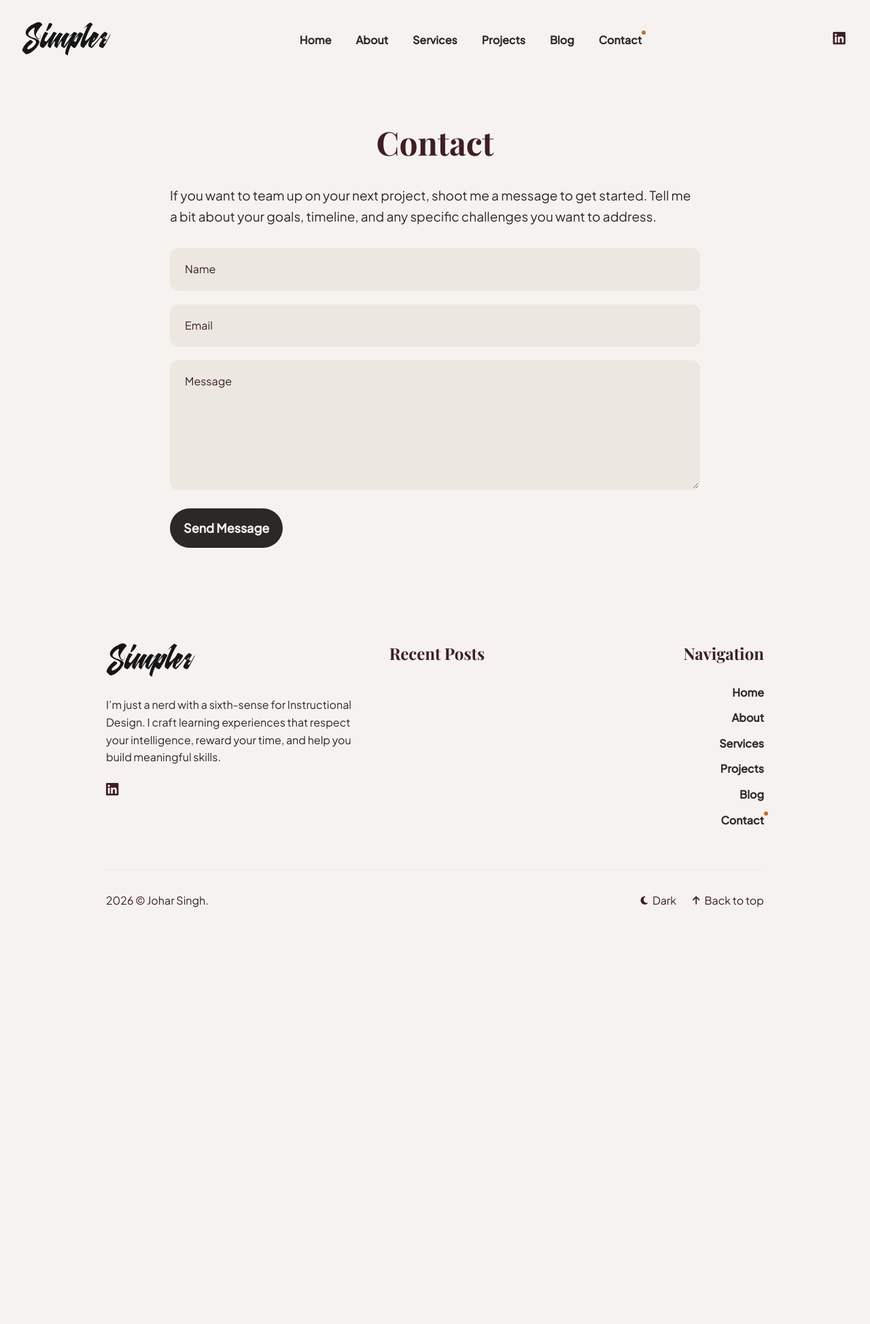
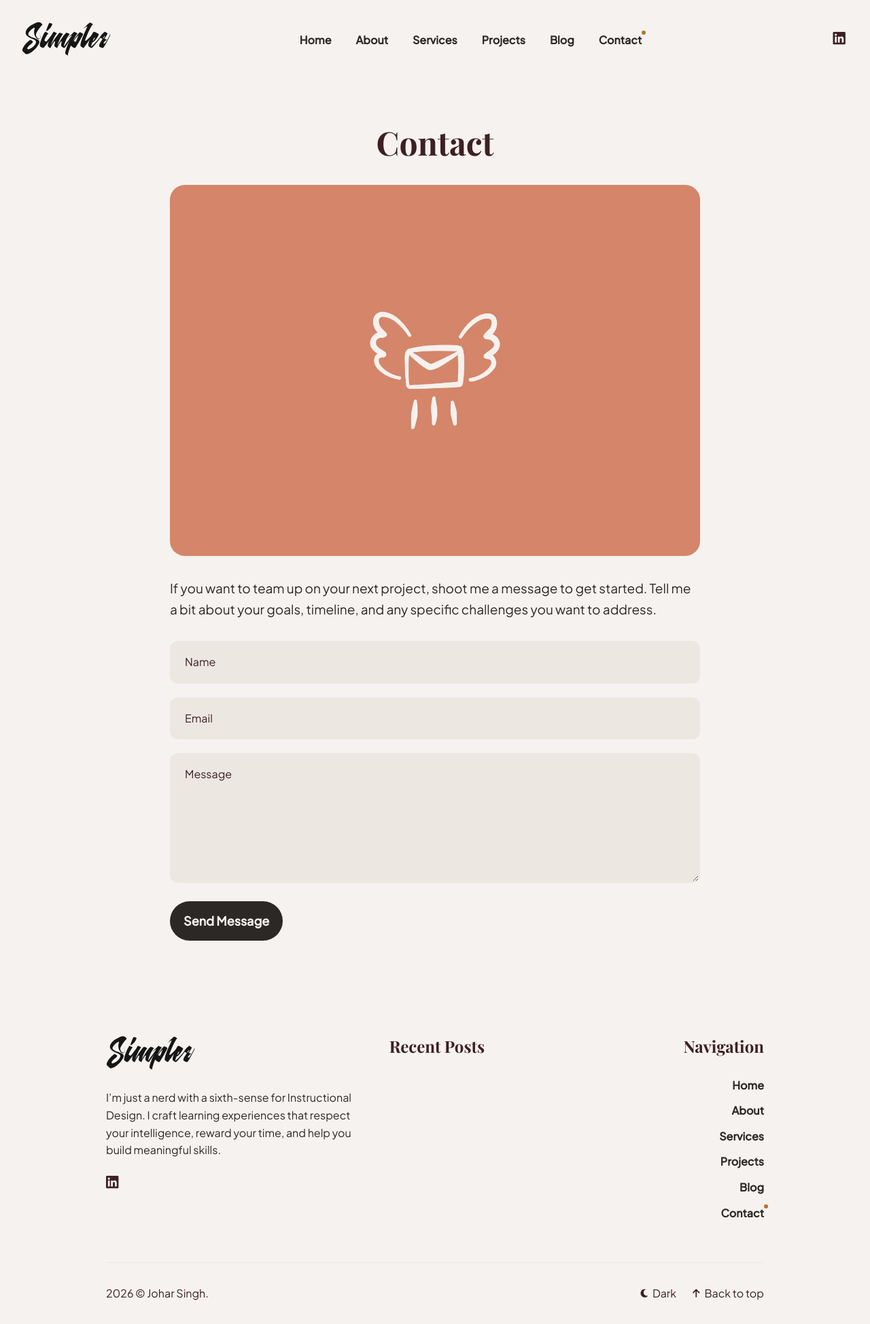
Before and after one commit to j0har/joharsingh.com, a Jekyll site: the page built from _pages/contact.html, in a window 1280 px wide. Shown: the whole page at 68% size. Built offline with Jekyll 4.4.1, drawn with Linux system fonts in a browser that asks for light colours; some web fonts are replaced; before the commit the page ends 1370 px from its top, so only the background shows below that.

Commit message:
Add hero images to contact and services pages

```diff
--- a/_pages/contact.html
+++ b/_pages/contact.html
@@ -4,6 +4,7 @@ title: Contact
 meta_title: Contact — Johar Singh
 permalink: /contact/
 meta_description: If you want to team up on your next project, shoot me a message to get started.
+image: /images/contact-hero.webp
 ---
 
 <div class="form-box">
```
Also changed, not shown: _pages/services.md (+1 -0 lines).
